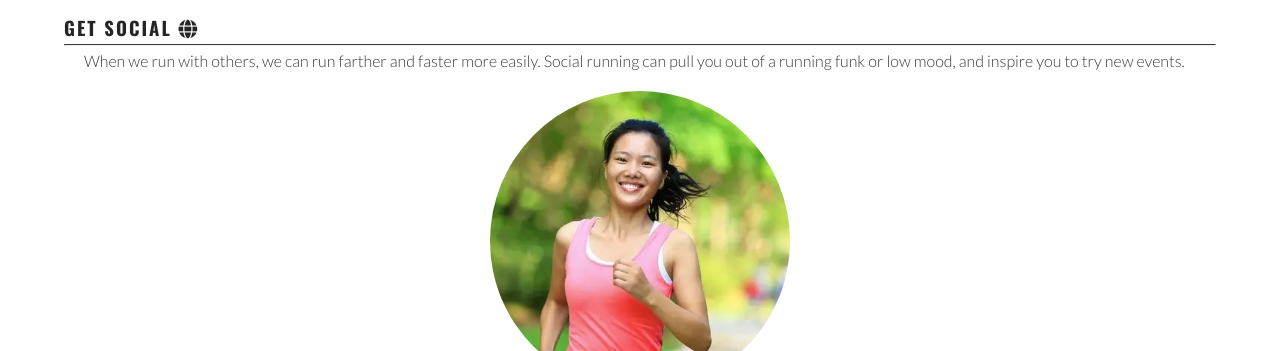
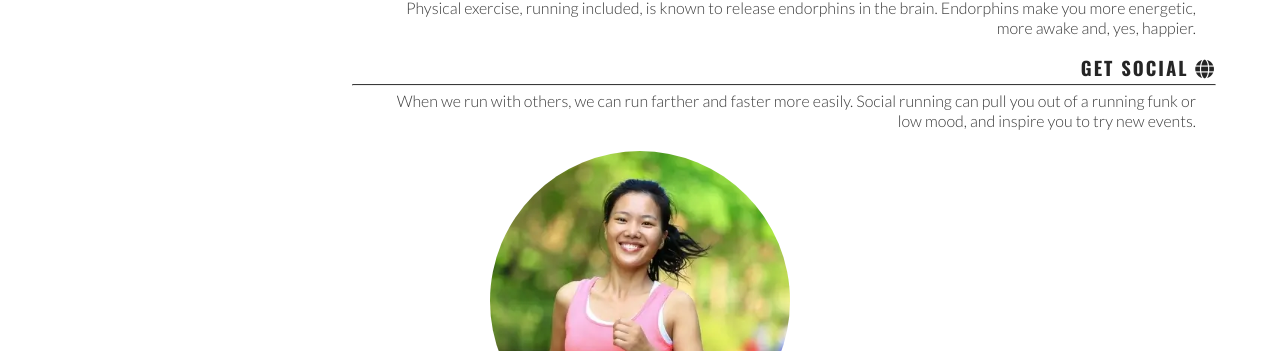
Before and after one commit to saroltah/code-institute-love-running, a plain HTML site: page index.html in a window 1280 px wide. Shown: the part 985-1336 px from the top of the page. Drawn offline with nearby package versions, Linux system fonts and the light colour scheme.

Commit message:
add media query for laptop for the benefits section

```diff
--- a/assets/css/style.css
+++ b/assets/css/style.css
@@ -202,6 +202,7 @@ main {
         margin: 0 0.5rem;
     }
 
+
     /* main content*/
 
     main {
@@ -211,6 +212,23 @@ main {
     #cover-text {
         width: 300px;
         right: 50px;
+    }
+
+    #benefits-physical,
+    #benefits-mental {
+        display: flex;
+        flex-direction: column;
+        width: 100%;
+    }
+
+    #benefits-physical>div,
+    #benefits-mental>div {
+        width: 75%;
+    }
+
+    #benefits-mental>div {
+        text-align: end;
+        align-self: flex-end;
     }
 }
 
```
